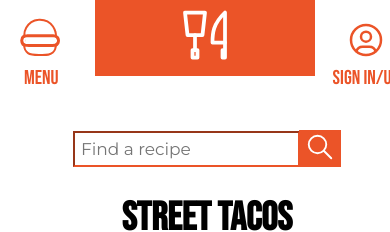
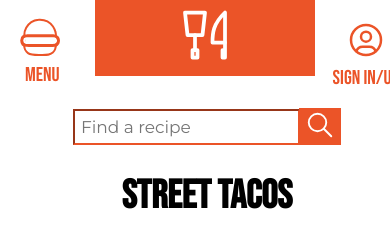
Before and after one commit to CodinApe/recipe, a plain HTML site: page index.html in a window 390 px wide. Shown: the top 232 px of the page. Drawn offline with Linux system fonts and the light colour scheme.

Commit message:
finished
fixed html error

```diff
--- a/index.html
+++ b/index.html
@@ -260,7 +260,7 @@
                 <path d="M36 17.6c.1 1.8.1 3.6.1 5.4.1 2.7 0 5.5-.9 8-.5 1.4-1.3 2.6-2.4 3.6-3.3 2.7-6 2.4-12.6 2.4-4.6 0-9.2.2-12.2-1.9-2.5-1.8-3.6-4.2-3.8-7.1-.2-3.6.1-7.2.1-10.8 0-2.6.6-5.1 1.9-7.4 2.5-4.5 7.3-7.5 12.4-8 .4-.1.9-.1 1.4-.1 5.2 0 10.1 2.6 13 6.8 1 1.5 1.8 3.1 2.3 4.9.4 1.3.6 2.7.7 4.2z" style="fill:none;stroke:#eb5428;stroke-width:2;stroke-miterlimit:10"/>
                 <path d="M36.1 22.6c0 .5-.1 1-.5 1.4-.5.7-1.4 1.2-2.6 1.3-2.8.2-5.8.1-8.6.1h-12c-1.3 0-2.6 0-3.8-.1-1.1 0-2.4 0-3.3-.6-.8-.6-1.2-1.4-1.2-2.2 0-.9.3-1.8 1.5-2.3.9-.4 2-.5 3.1-.5 1.4 0 2.8-.1 4.3-.1h14.5c1.2 0 2.3 0 3.5.1 1.7.1 3.3-.1 4.4 1 .3.6.7 1.3.7 1.9z" style="fill:none;stroke:#fff;stroke-width:2.0832;stroke-miterlimit:10"/>
                 <path d="M38.5 22.6c0 .9-.2 1.7-.5 2.5-.6 1.3-1.7 2.1-3 2.2-3.3.3-6.7.2-9.9.2H11.2c-1.5 0-3-.1-4.4-.1-1.3-.1-2.8 0-3.8-1-.9-1-1.3-2.5-1.3-3.8 0-1.6.3-3.1 1.7-4 1-.7 2.3-.8 3.5-.8 1.6-.1 3.3-.1 4.9-.1H28.5c1.3 0 2.7 0 4 .1 2 .1 3.8-.1 5.1 1.7.5.9.9 2 .9 3.1z" style="fill:none;stroke:#eb5428;stroke-width:2.9408;stroke-miterlimit:10"/>
-            </svg><p>Menu</p>
+            </svg><span id="menu_text">Menu</span>
         </span></label>
 
 
--- a/styles.css
+++ b/styles.css
@@ -208,15 +208,16 @@ ol li {
     margin-top: 18px;
 }
 
-#hamburger p {
+#hamburger #menu_text {
     font-size: 20px;
     font-family: 'Bebas Neue', cursive;
     color: #EB5428;
     padding: 0px;
-    margin: -4px 0px 0px 4px;
+    position: absolute;
+    margin: 45px 0px 0px -35px;
 }
 
-#hamburger:hover {
+nav label span:hover {
     text-decoration: underline;
     text-decoration-color: #EB5428;
 }
@@ -226,6 +227,7 @@ ul {
     max-height: 0;
     transition: max-height .2s ease-out;
     background-color: #7ABFBF;
+    margin-top: 30px;
 }
 
 label {
@@ -235,10 +237,10 @@ label {
     user-select: none;
 }
 
-label span:before {
+label .navicon:before {
     top: 5px;
 }
-label span:after {
+label .navicon:after {
     top: -5px;
 }
 input {
@@ -261,16 +263,16 @@ input:checked~ul::-webkit-scrollbar-thumb {
     background-color: #EB5428;
 }
 
-input:checked ~ label span {
+input:checked ~ label .navicon {
     background: transparent;
 }
-input:checked ~ label span:before {
+input:checked ~ label .navicon:before {
     transform: rotate(-45deg);
 }
-input:checked ~ label span:after {
+input:checked ~ label .navicon:after {
     transform: rotate(45deg);
 }
-input:checked ~ label:not(.steps) span:before, input:checked ~ label:not(.steps) span:after {
+input:checked ~ label:not(.steps) .navicon:before, input:checked ~ label:not(.steps) .navicon:after {
     top: 0;
 }
 /* end menu content*/
```
